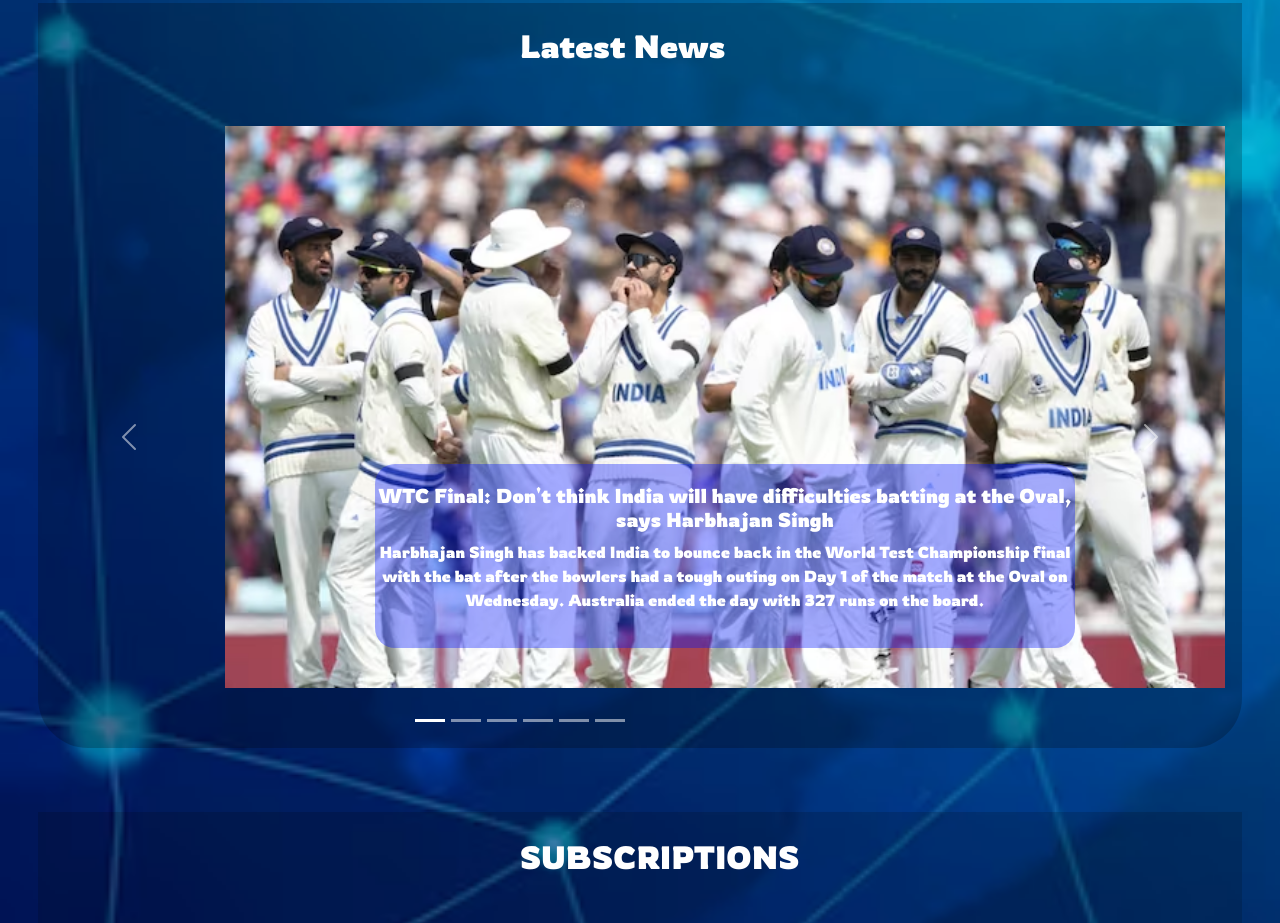
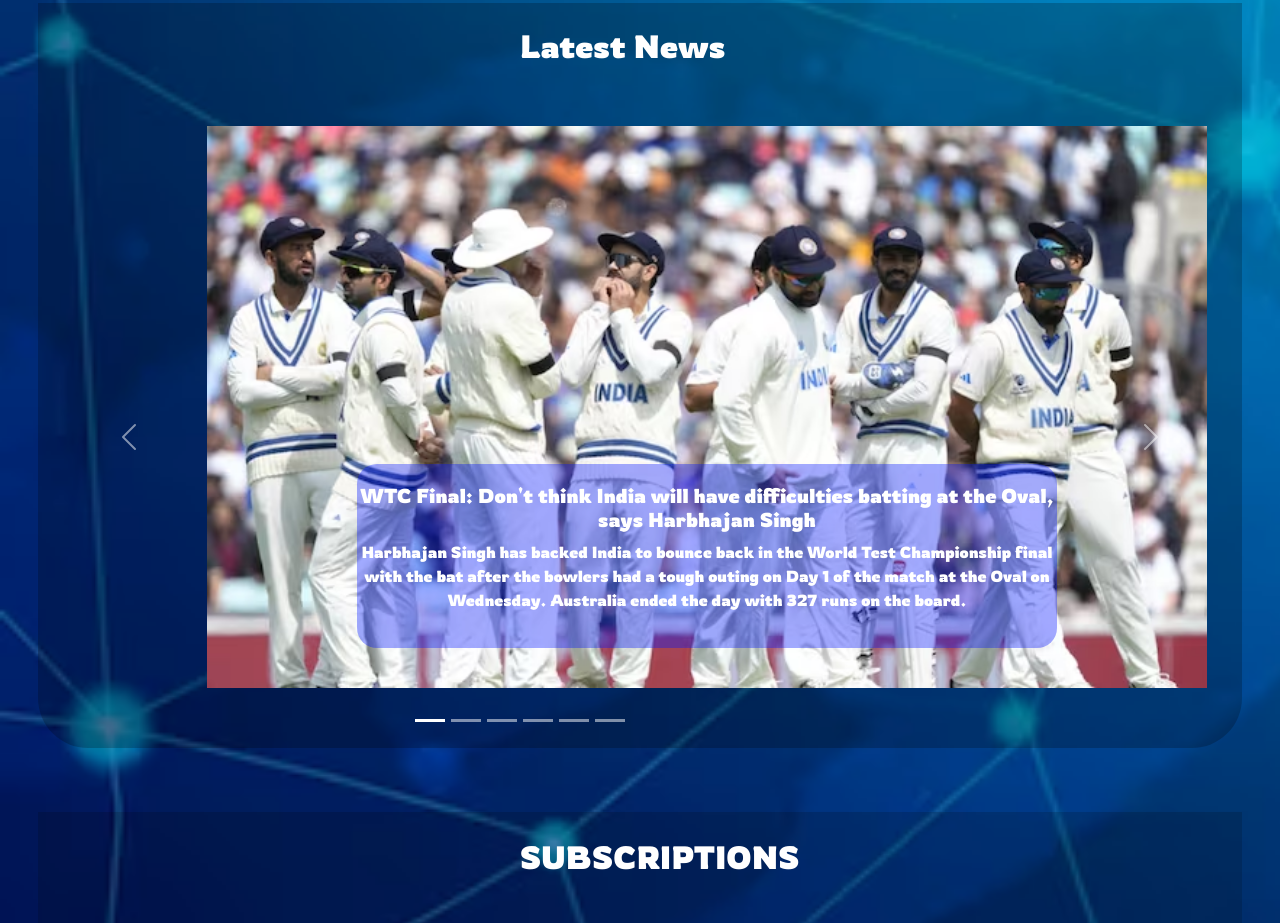
Before and after one commit to Pv200/NewsWEB, a plain HTML site: page NewsWEB/index.html in a window 1280 px wide. Shown: the part 1320-2243 px from the top of the page. Drawn offline with nearby package versions, Linux system fonts and the light colour scheme; a web font is replaced by a local one.

Commit message:
Update index.html

```diff
--- a/NewsWEB/index.html
+++ b/NewsWEB/index.html
@@ -98,7 +98,7 @@
             </div>
             <div class="carousel-inner" style="padding-bottom:5%;" >
 
-                <div style="margin-left:15.5%;padding-bottom:5%;">
+                <div style="margin-left:14%;padding-bottom:5%;">
 
                     <div class="carousel-item active" style="width: 1000px;">
                         <div class="carousel-caption d-none d-md-block" style="background-color: rgba(0, 21, 255, 0.362);margin-bottom:2%;border-radius:20px; ">
```
